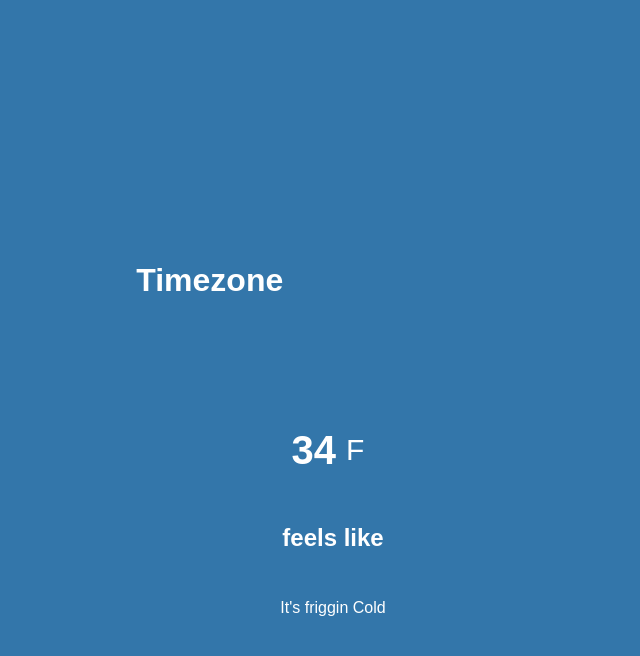
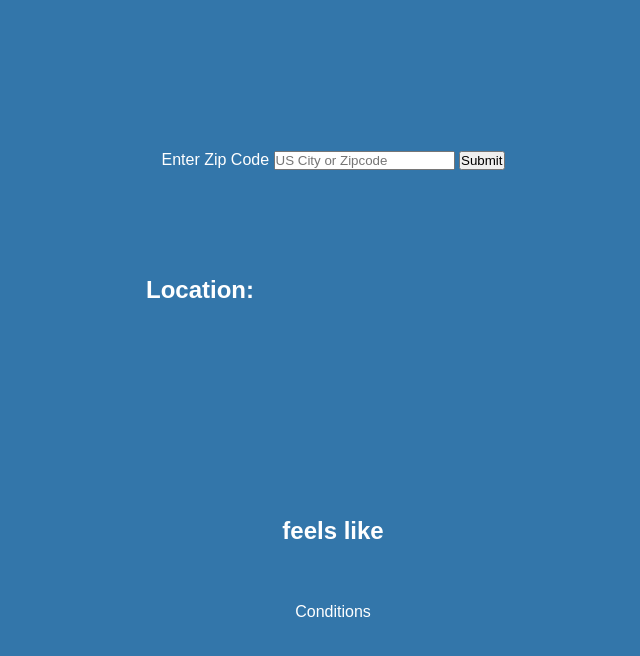
Before and after one commit to tzits/weatherapp, a plain HTML site: page weather/index.html in a window 1280 px wide. Shown: the whole page, without its empty margins (307-947 px from the left). Drawn offline with Linux system fonts and the light colour scheme.

Commit message:
place holder changes

```diff
--- a/weather/index.html
+++ b/weather/index.html
@@ -8,20 +8,27 @@
     <title>Weather</title>
 </head>
 <body>
+    <div class="input">
+        <label>Enter Zip Code</label>
+        <span class="input-span">
+            <input placeholder="US City or Zipcode" class="zip">
+            <button class="submit">Submit</button>
+        </span>
+    </div>
     <div class="location">
-        <h1 class="location-timezone">Timezone</h1>
+        <h2 class="location-timezone">Location:</h2>
         <img class="icon" />
     </div>
 
     <div class="temperature">
         <div class="degree-section">
-            <h2 class="temperature-degree">34</h2>
-            <span class="cf">F</span>
+            <h2 class="temperature-degree"></h2>
+            <span class="cf"></span>
         </div>
         <div class="feel">
             <h2 class="realfeel">feels like</h2>
         </div>
-        <div class="temperature-description">It's friggin Cold</div>
+        <div class="temperature-description">Conditions</div>
     </div>
 
     <script src ='app.js'></script>
```
